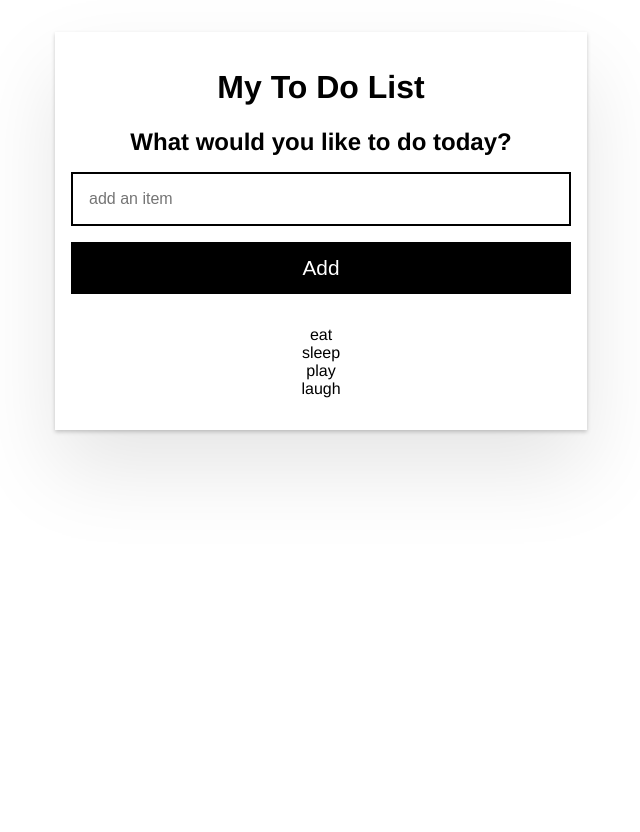
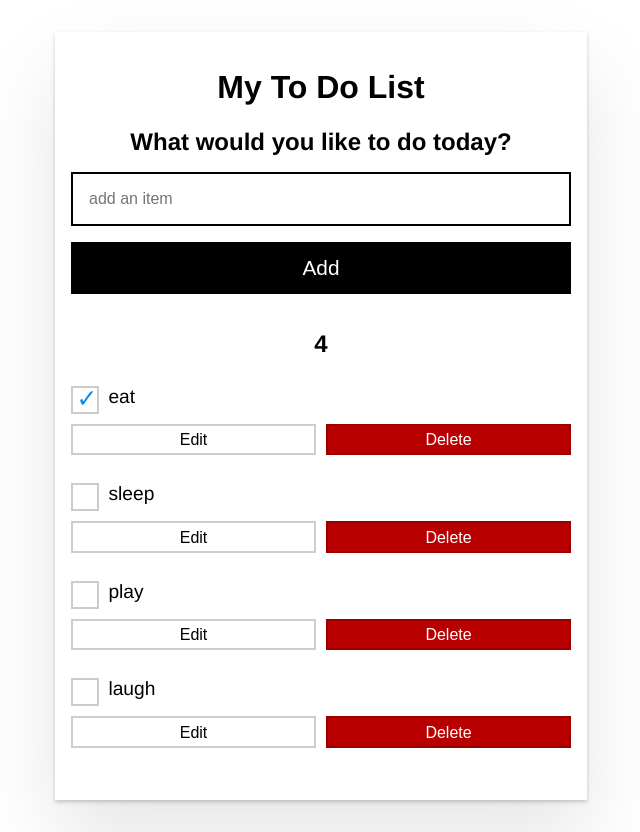
Before and after one commit to metropontikas/Angular-Todo-List, an Angular app: page / in a window 1280 px wide. Shown: the whole page, without its empty margins (319-959 px from the left). Before the commit the page ends 800 px from the top, so only its background shows below. Built offline with nearby package versions, Linux system fonts and the light colour scheme.

Commit message:
Create item component (#4)
* Create Item Component

* Add logic to Item Component

* Add remove logic in App Component

* Fix missing declarations in Item Component

* Show new Item Component on App

* Add type for elseBlock

* Add styles for Item Component

* Add TODO comment

```diff
--- a/src/app/app.component.html
+++ b/src/app/app.component.html
@@ -18,7 +18,15 @@
     Add
   </button>
 
+  <h2>
+    {{ items.length }}
+    <span *ngIf="items.length === 1; else elseBlock">item</span>
+    <ng-template #elseBlovk>items</ng-template>
+  </h2>
+
   <ul>
-    <li *ngFor="let item of items">{{ item.description }}</li>
+    <li *ngFor="let i of items">
+      <app-item (remove)="remove(i)" [item]="i"></app-item>
+    </li>
   </ul>
 </div>
--- a/src/app/app.component.ts
+++ b/src/app/app.component.ts
@@ -1,4 +1,7 @@
-import { Component } from '@angular/core';
+import { Component, TemplateRef } from '@angular/core';
+import { NgIfContext } from '@angular/common';
+
+import { Item } from './item';
 
 @Component({
   selector: 'app-root',
@@ -6,6 +9,8 @@ import { Component } from '@angular/core';
   styleUrls: ['./app.component.scss'],
 })
 export class AppComponent {
+  elseBlock!: TemplateRef<NgIfContext<boolean>> | null;
+
   title = 'todo';
 
   filter: 'all' | 'active' | 'done' = 'all';
@@ -32,4 +37,8 @@ export class AppComponent {
       done: false,
     });
   }
+
+  remove(item: Item) {
+    this.allItems.splice(this.allItems.indexOf(item), 1);
+  }
 }
--- /dev/null
+++ b/src/app/item/item.component.html
@@ -0,0 +1,32 @@
+<div class="item">
+  <input
+    [id]="item.description"
+    type="checkbox"
+    (change)="item.done = !item.done"
+    [checked]="item.done"
+  />
+  <label [for]="item.description">{{ item.description }}</label>
+
+  <div class="btn-wrapper" *ngIf="!editable">
+    <button class="btn" (click)="editable = !editable">Edit</button>
+    <button class="btn btn-warn" (click)="remove.emit()">Delete</button>
+  </div>
+
+  <!-- This section shows only if user clicks Edit button -->
+  <div *ngIf="editable">
+    <input
+      class="sm-text-input"
+      placeholder="edit item"
+      [value]="item.description"
+      #editedItem
+      (keyup.enter)="saveItem(editedItem.value)"
+    />
+
+    <div class="btn-wrapper">
+      <button class="btn" (click)="editable = !editable">Cancel</button>
+      <button class="btn btn-save" (click)="saveItem(editedItem.value)">
+        Save
+      </button>
+    </div>
+  </div>
+</div>
--- /dev/null
+++ b/src/app/item/item.component.scss
@@ -0,0 +1,110 @@
+.item {
+  padding: 0.5rem 0 0.75rem 0;
+  text-align: left;
+  font-size: 1.2rem;
+}
+
+.btn-wrapper {
+  margin-top: 1rem;
+  margin-bottom: 0.5rem;
+}
+
+.btn {
+  /* menu buttons flexbox styles */
+  flex-basis: 49%;
+}
+
+.btn-save {
+  background-color: #000;
+  color: #fff;
+  border-color: #000;
+  &:hover {
+    background-color: #444242;
+  }
+  &:focus {
+    background-color: #fff;
+    color: #000;
+  }
+}
+
+.checkbox-wrapper {
+  margin: 0.5rem 0;
+}
+
+.btn-warn {
+  background-color: #b90000;
+  color: #fff;
+  border-color: #9a0000;
+  &:hover {
+    background-color: #9a0000;
+  }
+  &:active {
+    background-color: #e30000;
+    border-color: #000;
+  }
+}
+
+.sm-text-input {
+  width: 100%;
+  padding: 0.5rem;
+  border: 2px solid #555;
+  display: block;
+  box-sizing: border-box;
+  font-size: 1rem;
+  margin: 1rem 0;
+}
+
+/* Custom checkboxes
+Adapted from https://css-tricks.com/the-checkbox-hack/#custom-designed-radio-buttons-and-checkboxes */
+
+/* Base for label styling */
+[type="checkbox"]:not(:checked),
+[type="checkbox"]:checked {
+  position: absolute;
+  left: -9999px;
+}
+[type="checkbox"]:not(:checked) + label,
+[type="checkbox"]:checked + label {
+  position: relative;
+  padding-left: 1.95em;
+  cursor: pointer;
+  /* checkbox aspect */
+  &:before {
+    content: "";
+    position: absolute;
+    left: 0;
+    top: 0;
+    width: 1.25em;
+    height: 1.25em;
+    border: 2px solid #ccc;
+    background: #fff;
+  }
+  /* checked mark aspect */
+  &:after {
+    content: "\2713\0020";
+    position: absolute;
+    top: 0.15em;
+    left: 0.22em;
+    font-size: 1.3em;
+    line-height: 0.8;
+    color: #0d8dee;
+    transition: all 0.2s;
+    font-family: "Lucida Sans Unicode", "Arial Unicode MS", Arial;
+  }
+}
+
+/* checked mark aspect changes */
+[type="checkbox"]:not(:checked) + label:after {
+  opacity: 0;
+  transform: scale(0);
+}
+[type="checkbox"]:checked + label:after {
+  opacity: 1;
+  transform: scale(1);
+}
+
+/* accessibility */
+[type="checkbox"]:checked:focus + label:before,
+[type="checkbox"]:not(:checked):focus + label:before {
+  border: 2px dotted blue;
+}
--- /dev/null
+++ b/src/app/item/item.component.ts
@@ -0,0 +1,21 @@
+import { Component, Input, Output, EventEmitter } from '@angular/core';
+import { Item } from '../item';
+
+@Component({
+  selector: 'app-item',
+  templateUrl: './item.component.html',
+  styleUrls: ['./item.component.scss'],
+})
+export class ItemComponent {
+  editable = false;
+
+  @Input() item!: Item;
+  @Output() remove = new EventEmitter<Item>();
+
+  saveItem(description: string) {
+    // TODO: instead return an alert to populate the input
+    if (!description) return;
+    this.editable = false;
+    this.item.description = description;
+  }
+}
```
Also changed, not shown: src/app/app.module.ts (+5 -8 lines), 1 other file (tests, documents, lock files or other folders).
